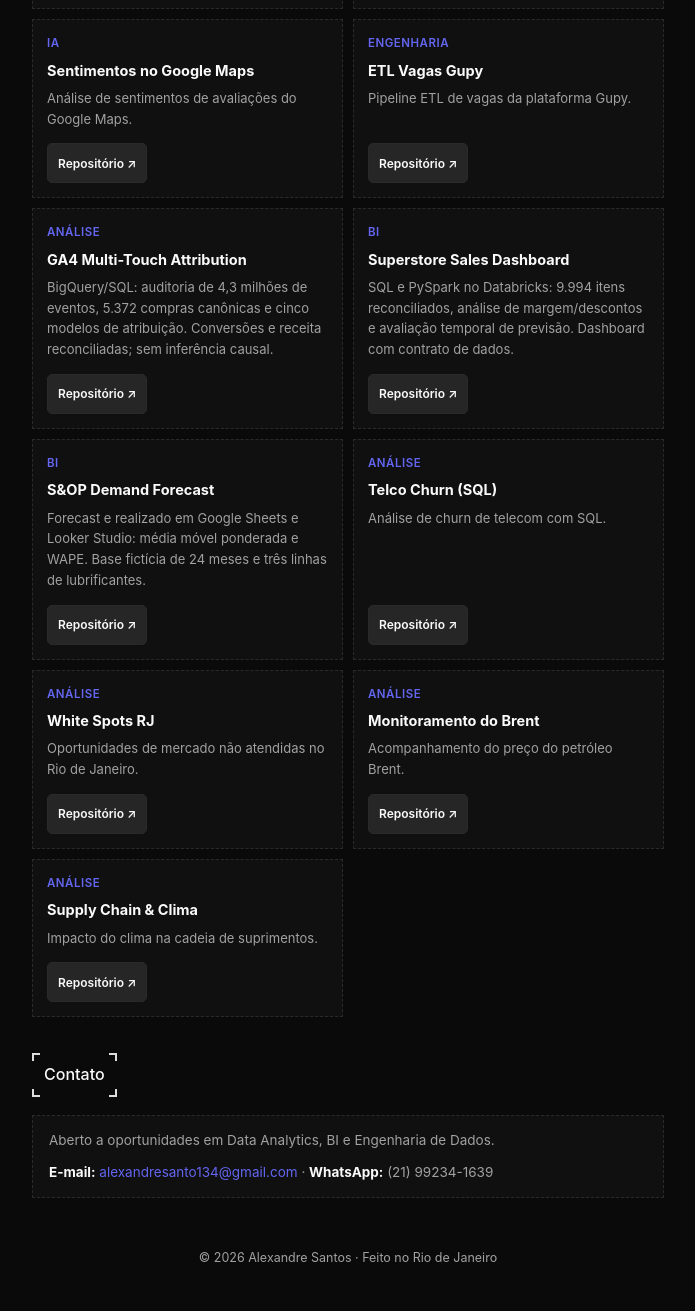
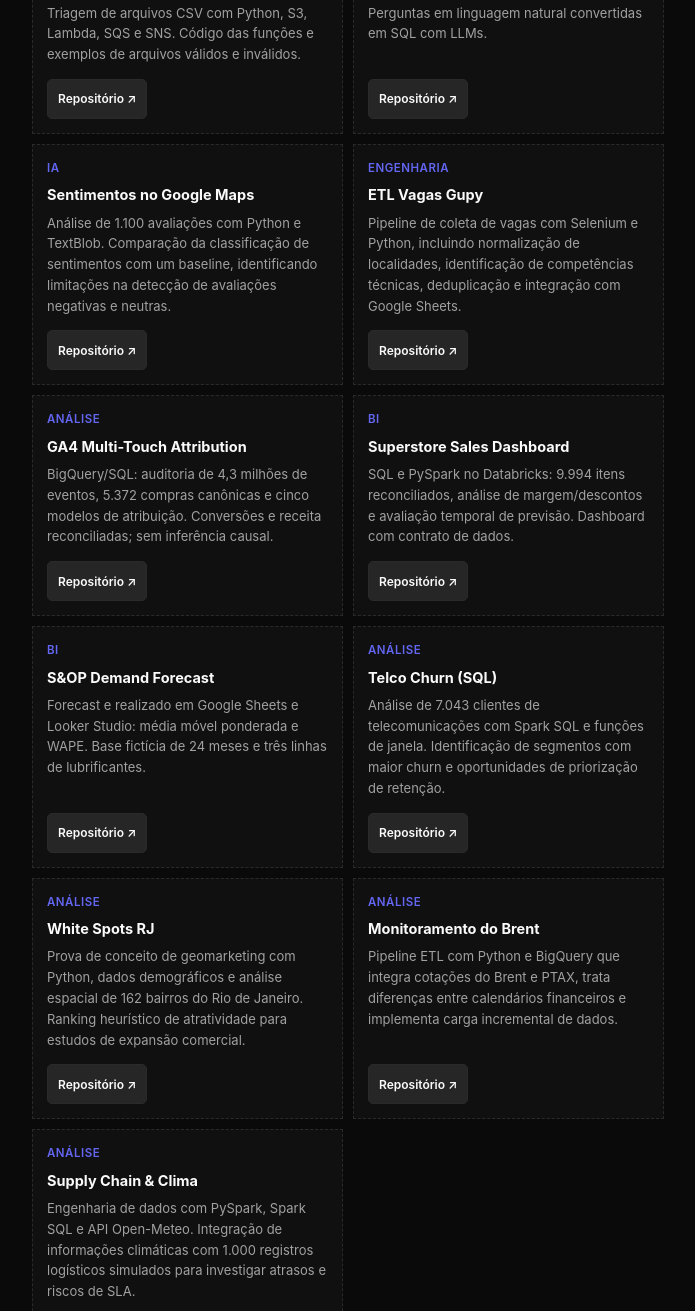
Before and after one commit to AlexandreSantosRodrigues/portfolio, a plain HTML site: page index.html in a window 1280 px wide. Shown: the part 3889-5200 px from the top of the page, without its empty margins (292-987 px from the left). Drawn offline with Linux system fonts and the light colour scheme.

Commit message:
docs(portfolio): atualizar descrições de nove projetos

```diff
--- a/index.html
+++ b/index.html
@@ -195,21 +195,21 @@ const P=[
 ["fuel-price-intelligence-rj","Fuel Price Intelligence RJ","83.441 registros de preços no RJ, pipeline Python e avaliação de quatro abordagens com backtesting temporal. O último preço conhecido superou os modelos mais complexos.","Ciência de Dados"],
 ["Netflix-stock-analysis","NFLX Insight — Netflix","Python/Colab, preços e demonstrações da SEC: auditoria, avaliação temporal e custos de transação. Ridge não superou o baseline de retorno zero no teste.","Ciência de Dados"],
 ["lakehouse-ruptura-estoque-rj","Lakehouse de Ruptura de Estoque","Databricks SQL, Delta Lake e Star Schema sobre TPCH. Score heurístico de risco de abastecimento em cenário simulado; não comprova ruptura real.","Engenharia"],
-["hr-analytics-turnover-databricks","HR Analytics: Turnover","Análise de turnover de colaboradores em Databricks.","Engenharia"],
-["logistics-lakehouse-analytics","Logistics Lakehouse","Lakehouse analítico para dados de logística.","Engenharia"],
-["databricks-cart-abandonment","Abandono de Carrinho","Análise de abandono de carrinho em Databricks.","Engenharia"],
+["hr-analytics-turnover-databricks","HR Analytics: Turnover","Análise de 1.470 colaboradores fictícios com Python e Spark SQL no Databricks. Identificação de padrões de turnover por departamento, salário, satisfação e tempo de empresa.","Engenharia"],
+["logistics-lakehouse-analytics","Logistics Lakehouse","Quatro estudos de engenharia de dados para logística e supply chain com Databricks, PySpark e SQL: auditoria de fretes, cadeia do frio, produtividade de armazém e desempenho de entregas.","Engenharia"],
+["databricks-cart-abandonment","Abandono de Carrinho","Simulação de eventos em tempo quase real com PySpark, Delta Lake e SQL. Identificação de carrinhos abandonados e definição de alertas para priorizar oportunidades de recuperação de vendas.","Engenharia"],
 ["databricks-unified-bi-accelerator-prot-tipo","Unified BI Accelerator","Protótipo de acelerador de BI em Databricks.","Engenharia"],
 ["aws-data-pipeline","AWS Data Pipeline","Triagem de arquivos CSV com Python, S3, Lambda, SQS e SNS. Código das funções e exemplos de arquivos válidos e inválidos.","Cloud"],
 ["nl-to-sql","NL-to-SQL com LLMs","Perguntas em linguagem natural convertidas em SQL com LLMs.","IA"],
-["analise-sentimentos-google-maps","Sentimentos no Google Maps","Análise de sentimentos de avaliações do Google Maps.","IA"],
-["ETL-VAGAS-GUPY","ETL Vagas Gupy","Pipeline ETL de vagas da plataforma Gupy.","Engenharia"],
+["analise-sentimentos-google-maps","Sentimentos no Google Maps","Análise de 1.100 avaliações com Python e TextBlob. Comparação da classificação de sentimentos com um baseline, identificando limitações na detecção de avaliações negativas e neutras.","IA"],
+["ETL-VAGAS-GUPY","ETL Vagas Gupy","Pipeline de coleta de vagas com Selenium e Python, incluindo normalização de localidades, identificação de competências técnicas, deduplicação e integração com Google Sheets.","Engenharia"],
 ["ga4-multi-touch-attribution","GA4 Multi-Touch Attribution","BigQuery/SQL: auditoria de 4,3 milhões de eventos, 5.372 compras canônicas e cinco modelos de atribuição. Conversões e receita reconciliadas; sem inferência causal.","Análise"],
 ["superstore-sales-dashboard","Superstore Sales Dashboard","SQL e PySpark no Databricks: 9.994 itens reconciliados, análise de margem/descontos e avaliação temporal de previsão. Dashboard com contrato de dados.","BI"],
 ["sop-demand-forecast-dashboard","S&OP Demand Forecast","Forecast e realizado em Google Sheets e Looker Studio: média móvel ponderada e WAPE. Base fictícia de 24 meses e três linhas de lubrificantes.","BI"],
-["telco-churn-sql-analysis","Telco Churn (SQL)","Análise de churn de telecom com SQL.","Análise"],
-["white-spots-rj","White Spots RJ","Oportunidades de mercado não atendidas no Rio de Janeiro.","Análise"],
-["Monitoramento_Brent","Monitoramento do Brent","Acompanhamento do preço do petróleo Brent.","Análise"],
-["Supply_Chain_Weather_Impact","Supply Chain & Clima","Impacto do clima na cadeia de suprimentos.","Análise"]];
+["telco-churn-sql-analysis","Telco Churn (SQL)","Análise de 7.043 clientes de telecomunicações com Spark SQL e funções de janela. Identificação de segmentos com maior churn e oportunidades de priorização de retenção.","Análise"],
+["white-spots-rj","White Spots RJ","Prova de conceito de geomarketing com Python, dados demográficos e análise espacial de 162 bairros do Rio de Janeiro. Ranking heurístico de atratividade para estudos de expansão comercial.","Análise"],
+["Monitoramento_Brent","Monitoramento do Brent","Pipeline ETL com Python e BigQuery que integra cotações do Brent e PTAX, trata diferenças entre calendários financeiros e implementa carga incremental de dados.","Análise"],
+["Supply_Chain_Weather_Impact","Supply Chain & Clima","Engenharia de dados com PySpark, Spark SQL e API Open-Meteo. Integração de informações climáticas com 1.000 registros logísticos simulados para investigar atrasos e riscos de SLA.","Análise"]];
 const F=[
   {slug:"oil-gas-production-lakehouse",evidence:"315.356 registros de produção/injeção",url:U+"oil-gas-production-lakehouse/blob/main/docs/images/dashboard-anp.png",label:"Ver imagem do dashboard"},
   {slug:"fuel-price-intelligence-rj",evidence:"83.441 registros · 32 municípios",url:"https://fuel-price-intelligence-rj.streamlit.app/",label:"Abrir aplicação"},
```
